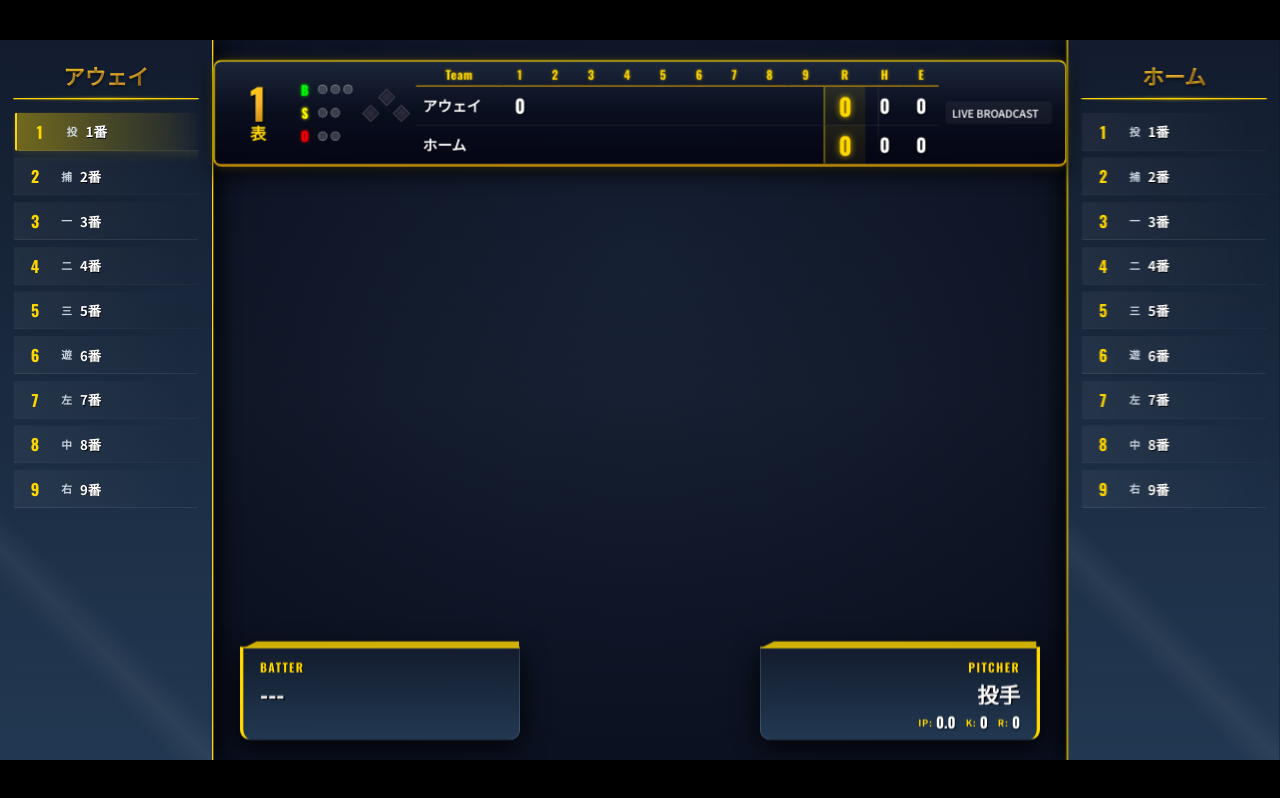
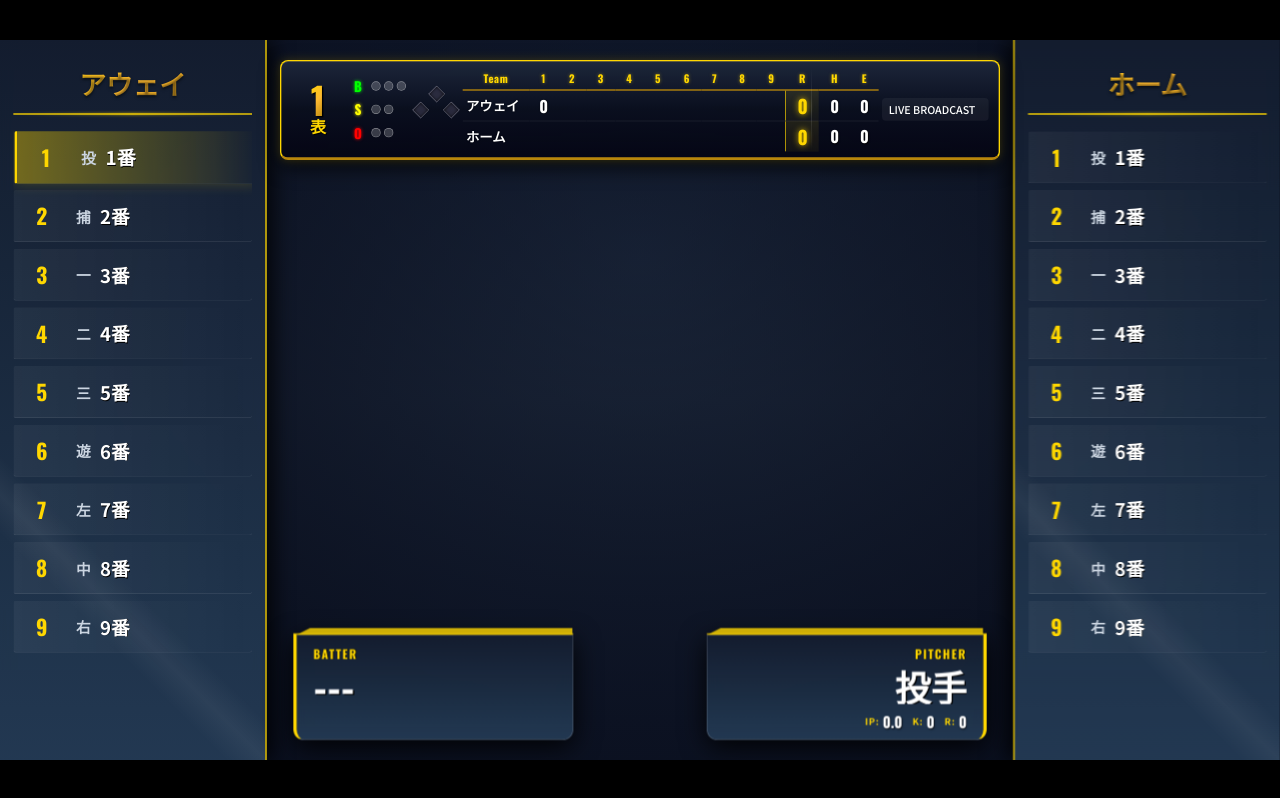
Before and after one commit to NOIRU13/baseballlive, a plain HTML site: page index.html in a window 1280 px wide. Drawn offline with nearby package versions, Linux system fonts and the light colour scheme; no server answers.

Commit message:
feat: 選手表示、スコアボード、全体レイアウトのCSSと、ゲームロジック、UIレンダリングのJavaScriptを実装

```diff
--- a/css/layout.css
+++ b/css/layout.css
@@ -21,7 +21,7 @@
 
 /* --- サイドバー --- */
 .sidebar {
-  width: 320px;
+  width: 400px;
   height: 100%;
   background: var(--grad-dark-glass);
   backdrop-filter: blur(10px);
--- a/css/player.css
+++ b/css/player.css
@@ -4,12 +4,12 @@
 /* ==================== 選手リストレイアウト (Sidebar Content) ==================== */
 .sidebar-header {
   font-family: var(--font-score);
-  font-size: 32px;
+  font-size: 40px;
   font-weight: 900;
   text-align: center;
   color: #fff;
-  padding: 10px 0;
-  margin-bottom: 20px;
+  padding: 15px 0;
+  margin-bottom: 25px;
   /* Gold Gradient Text */
   background: var(--grad-gold);
   -webkit-background-clip: text;
@@ -44,7 +44,7 @@
   display: flex;
   align-items: center;
   background: linear-gradient(90deg, rgba(255, 255, 255, 0.05) 0%, rgba(255, 255, 255, 0) 100%);
-  padding: 10px 15px;
+  padding: 15px 20px;
   border-radius: 4px;
   border-bottom: 1px solid rgba(255, 255, 255, 0.1);
   transition: all 0.3s ease;
@@ -59,26 +59,36 @@
   z-index: 5;
 }
 
+.pitcher-item {
+  margin-top: 15px;
+  border-top: 1px dashed rgba(255, 255, 255, 0.3);
+  padding-top: 15px;
+}
+
+.pitcher-item .order-num {
+  color: #ff4d4d; /* Red for P */
+}
+
 .order-num {
   font-family: var(--font-score);
-  font-size: 24px;
+  font-size: 32px;
   font-weight: 700;
   color: var(--accent);
-  width: 35px;
+  width: 45px;
   text-align: center;
-  margin-right: 10px;
+  margin-right: 15px;
 }
 
 .player-pos {
-  font-size: 16px;
+  font-size: 22px;
   color: var(--text-muted);
-  width: 40px;
+  width: 50px;
   text-align: center;
   font-weight: 700;
 }
 
 .player-name {
-  font-size: 20px;
+  font-size: 28px;
   font-weight: 600;
   color: #fff;
   white-space: nowrap;
@@ -92,7 +102,7 @@
   position: absolute;
   bottom: 30px;
   width: 420px; /* 少し幅広に */
-  height: 140px;
+  height: 160px;
   background: var(--grad-dark-glass);
   backdrop-filter: blur(10px);
   border: 1px solid rgba(255,255,255,0.2);
@@ -121,12 +131,12 @@
 }
 
 .player-display-bottom.left {
-  left: 360px; /* サイドバー(320px) + マージン */
+  left: 440px; /* サイドバー(400px) + マージン */
   border-left: 5px solid var(--accent);
 }
 
 .player-display-bottom.right {
-  right: 360px; /* サイドバー(320px) + マージン */
+  right: 440px; /* サイドバー(400px) + マージン */
   border-right: 5px solid var(--accent);
   text-align: right;
   display: flex;
@@ -145,7 +155,7 @@
 }
 
 .player-name-large {
-  font-size: 32px;
+  font-size: 54px;
   font-weight: 900;
   margin-bottom: 10px;
   white-space: nowrap;
@@ -153,6 +163,7 @@
   text-overflow: ellipsis;
   text-shadow: 2px 2px 0 #000;
   width: 100%;
+  line-height: 1.2;
 }
 
 .player-stats-row {
--- a/css/scoreboard.css
+++ b/css/scoreboard.css
@@ -6,8 +6,8 @@
   top: 30px; /* 少し上げる */
   left: 50%;
   transform: translateX(-50%);
-  width: 1280px;
-  height: 160px;
+  width: 1080px; /* 1280px -> 1080px (サイドバーと被らないように縮小) */
+  height: 150px; /* 160px -> 150px (高さを少し縮小) */
   /* Prospi: Metallic Dark Glass */
   background:
     linear-gradient(180deg, rgba(30, 40, 60, 0.95) 0%, rgba(10, 15, 30, 0.98) 50%, rgba(5, 5, 20, 0.95) 100%);
@@ -17,7 +17,7 @@
   display: flex;
   align-items: center;
   justify-content: space-between;
-  padding: 0 20px;
+  padding: 0 15px; /* 20px -> 15px */
   box-shadow:
     0 0 15px rgba(255, 215, 0, 0.2), /* Subtle Gold Glow */
     0 10px 30px rgba(0, 0, 0, 0.8),
@@ -40,20 +40,20 @@
 .sb-left-group {
     display: flex;
     align-items: center;
-    gap: 15px; /* Keep 15px */
+    gap: 10px; /* 15px -> 10px */
 }
 
 /* --- ランニングスコアテーブル --- */
 .line-score-container {
   flex: 1;
-  margin: 0 10px; /* マージン縮小: 15px -> 10px */
+  margin: 0 5px; /* 10px -> 5px */
   display: flex;
   justify-content: center;
 }
 
 .line-score-table {
   width: 100%;
-  max-width: 900px; /* 1100px -> 900px */
+  max-width: 100%; /* フレックスで調整 */
   border-collapse: collapse;
   color: #fff;
   font-family: var(--font-score);
@@ -61,9 +61,9 @@
 
 /* Table Header */
 .line-score-table th {
-  padding: 4px 8px;
+  padding: 4px 4px;
   color: var(--accent);
-  font-size: 18px;
+  font-size: 16px; /* 18px -> 16px */
   font-weight: 700;
   text-align: center;
   border-bottom: 2px solid var(--accent-dark);
@@ -74,11 +74,11 @@
 
 /* Table Data */
 .line-score-table td {
-  padding: 2px 5px;
-  font-size: 28px;
+  padding: 2px 2px;
+  font-size: 24px; /* 28px -> 24px */
   font-weight: 700;
   text-align: center;
-  height: 45px;
+  height: 40px; /* 45px -> 40px */
   vertical-align: middle;
   text-shadow: 1px 1px 2px rgba(0,0,0,1);
   font-family: var(--font-score);
@@ -86,18 +86,18 @@
 
 .line-score-table .team-name-cell {
   text-align: left;
-  padding-left: 10px;
-  font-size: 22px;
+  padding-left: 5px;
+  font-size: 20px; /* 22px -> 20px */
   font-weight: 700;
   color: #fff;
-  width: 130px;
+  width: 100px; /* 130px -> 100px */
   font-family: var(--font-main);
   text-shadow: 0 0 2px rgba(0,0,0,0.8);
 }
 
 .line-score-table .total-cell {
   color: var(--accent);
-  font-size: 36px;
+  font-size: 28px; /* 36px -> 28px */
   font-weight: 900;
   background: linear-gradient(180deg, rgba(255, 215, 0, 0.1) 0%, rgba(255, 215, 0, 0.05) 100%);
   border-left: 1px solid var(--accent);
@@ -117,7 +117,7 @@
 
 .inning-box {
   text-align: center;
-  min-width: 90px;
+  min-width: 80px; /* 90px -> 80px */
   display: flex;
   flex-direction: column;
   align-items: center;
@@ -126,7 +126,7 @@
 .inning-num,
 #inning-number {
   font-family: var(--font-score);
-  font-size: 64px;
+  font-size: 56px; /* 64px -> 56px */
   font-weight: 900;
   line-height: 1;
   /* Gold Gradient Text */
--- a/js/logic/game.js
+++ b/js/logic/game.js
@@ -148,6 +148,22 @@ export function recordAtBatResult(state, resultCode) {
     // ヒット系の場合、H+1
     if (['single', 'double', 'triple', 'homerun'].includes(resultCode)) {
         state.stats[team].h++;
+    }
+
+    // 本塁打の場合：ランナー＋打者を得点に加算し、ランナー一掃
+    if (resultCode === 'homerun') {
+        let runs = 1;
+        if (state.runners.first) runs++;
+        if (state.runners.second) runs++;
+        if (state.runners.third) runs++;
+
+        const inningIndex = state.inning.number - 1;
+        if (typeof state.scores[team][inningIndex] !== 'number') {
+            state.scores[team][inningIndex] = 0;
+        }
+        state.scores[team][inningIndex] += runs;
+
+        clearRunners(state);
     }
 
     // ロジック分岐
--- a/js/ui/render.js
+++ b/js/ui/render.js
@@ -265,6 +265,20 @@ export function updateLineupDisplay(state, isAdminMode) {
                 '<span class="player-name">' + playerName + '</span>';
             container.appendChild(playerDiv);
         }
+
+        // Pitcher Display
+        if (state.pitcher && state.pitcher[team]) {
+            const pitcherName = state.pitcher[team];
+            if (pitcherName) {
+                const pitcherDiv = document.createElement('div');
+                pitcherDiv.className = 'lineup-item pitcher-item';
+
+                pitcherDiv.innerHTML = '<span class="order-num">P</span>' +
+                    '<span class="player-pos">投</span>' +
+                    '<span class="player-name">' + pitcherName + '</span>';
+                container.appendChild(pitcherDiv);
+            }
+        }
     });
 
     // 入力フォームの値も同期（Adminのみ）
```
